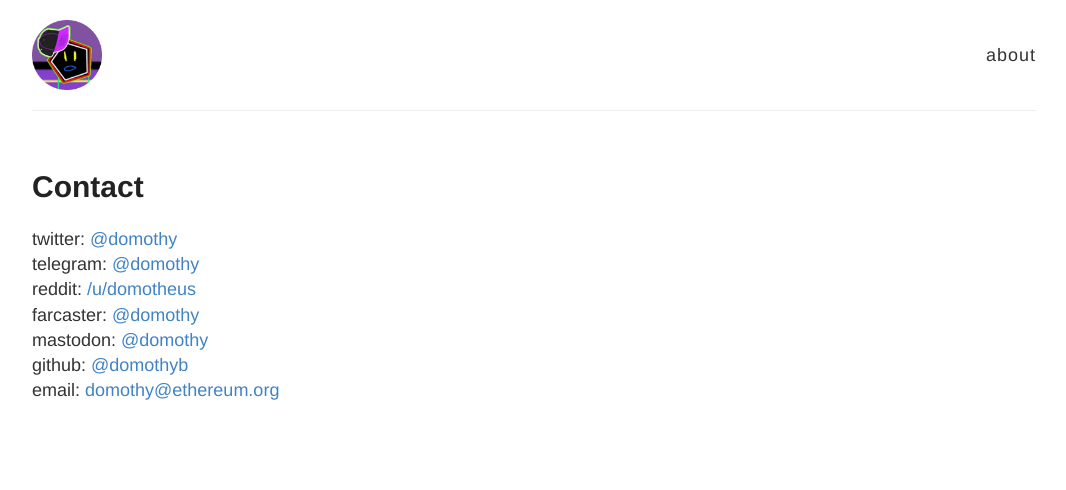
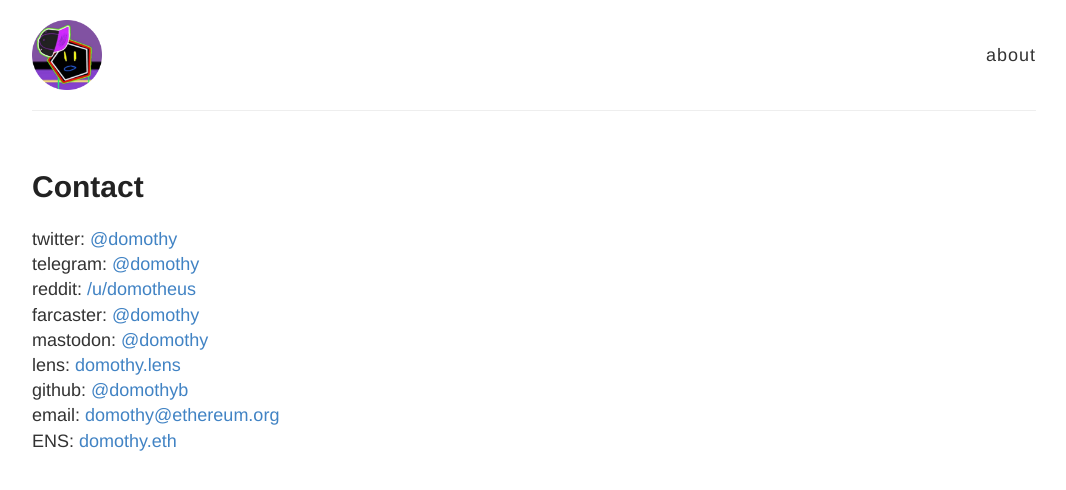
Before and after one commit to domothyb/website, a Jekyll site: the page built from contact.md, in a window 1280 px wide. Shown: the top 490 px of the page, without its empty margins (106-1172 px from the left). Built offline with Jekyll 4.4.1, drawn with Linux system fonts in a browser that asks for light colours.

Commit message:
more socials

```diff
--- a/contact.md
+++ b/contact.md
@@ -9,5 +9,7 @@ telegram: [@domothy](https://t.me/domothy)
 reddit: [/u/domotheus](https://old.reddit.com/user/domotheus)
 farcaster: [@domothy](https://searchcaster.xyz/search?username=domothy)
 mastodon: [@domothy](https://cryptodon.lol/@domothy)
+lens: [domothy.lens](https://lenster.xyz/u/domothy)
 github: [@domothyb](https://github.com/domothyb)
 email: [domothy@ethereum.org](mailto:domothy@ethereum.org)
+ENS: [domothy.eth](https://etherscan.io/address/domothy.eth)
```
